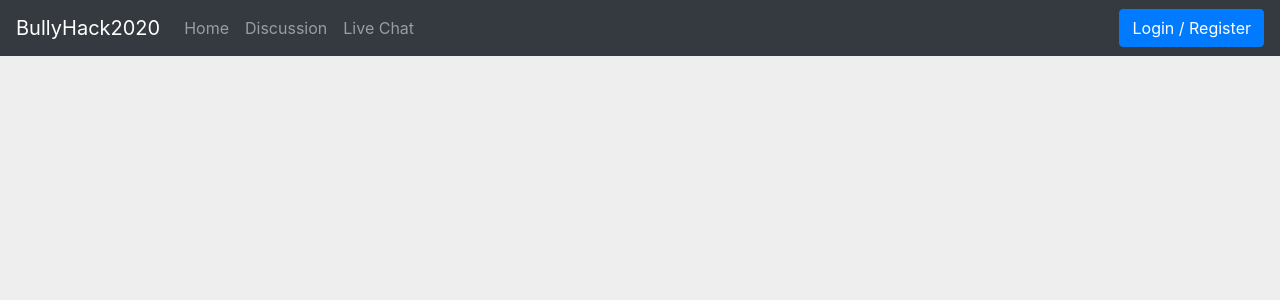
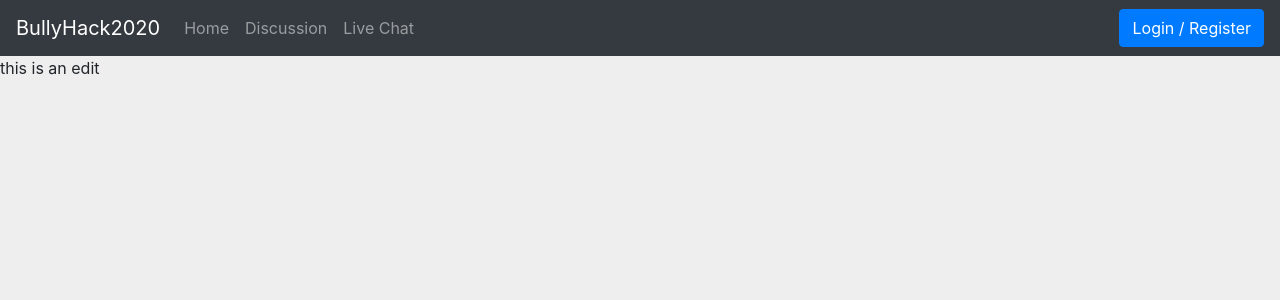
Before and after one commit to JustinASmith/BullyHack2020, a React (Create React App) app in the folder client/: page / in a window 1280 px wide. Shown: the top 300 px of the page. Built offline with nearby package versions, Linux system fonts and the light colour scheme.

Commit message:
i added a new comment

```diff
--- a/client/src/App.js
+++ b/client/src/App.js
@@ -20,7 +20,7 @@ function App() {
           <Button onClick={() => setLgShow(true)} variant="primary">Login / Register</Button>
         </Nav>
       </Navbar>
-
+this is an edit
       {/* MODAL: This is not shown unless lgShow ^^^ is set to true. */}
       <Modal
         size="lg"
```
